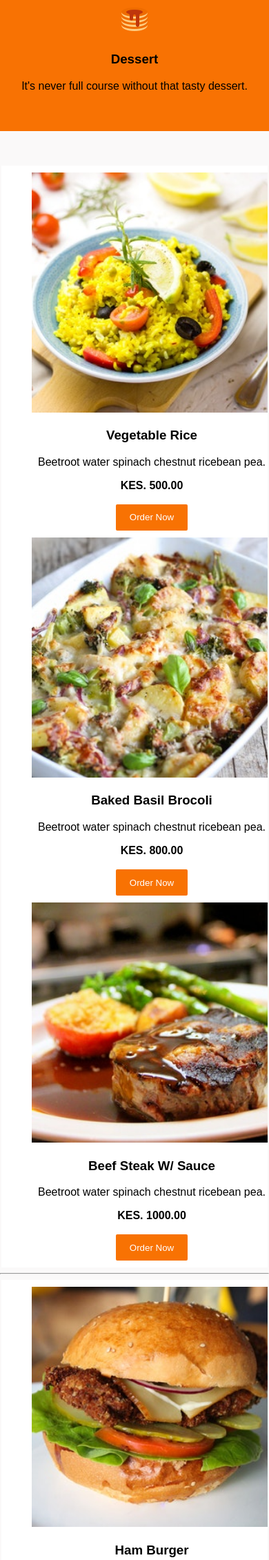
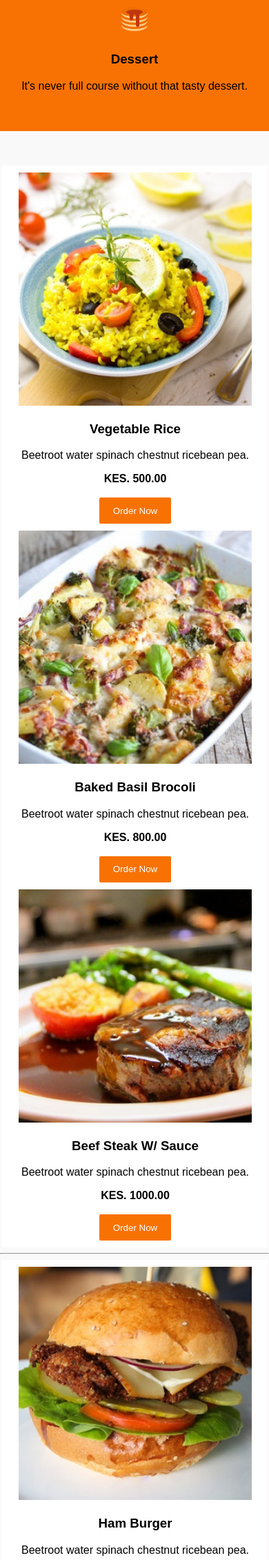
Before and after one commit to ThaDeveloper/Fast-Food-Fast, a PHP site: page / in a window 390 px wide. Shown: the part 1382-3643 px from the top of the page at 69% size. Run offline with PHP 8.4, Linux system fonts and the light colour scheme; some libraries are stand-ins or nearby versions.

Commit message:
[fix #160070318] fix testimonails mobile padding, content smaller desktop padding

```diff
--- a/UI/css/main.css
+++ b/UI/css/main.css
@@ -104,6 +104,9 @@ nav ul li ul li a {
     padding: 30px 0 20px 0;
     background: #f87203;
 }
+#overview .container{
+    padding-left: 8%;
+}
 #overview .container .item {
     width: calc(100%/4.5);
     float: left;
@@ -120,7 +123,7 @@ nav ul li ul li a {
 #content .container{
     background: #ffffff;
     margin:0 auto;
-    padding-left: 20px;
+    padding-left: 10px;
 }
 #content .container .item {
     width: calc(100%/3.1);
@@ -129,7 +132,7 @@ nav ul li ul li a {
     margin: 10px 0 10px 15px;
   }
   #content .container .item img{
-    width: 95%;
+    width: 100%;
 }
 
 @media only screen and (max-width: 768px) {
@@ -171,6 +174,17 @@ nav ul li ul li a {
         padding: 10px 10px 10px 10px !important;
 
     }
+    #content .container{
+        padding-right: 38px !important;
+        padding-left: 10px !important;
+    }
+    #testimonials .container .column{
+        width: 100%;
+
+    }
+    #testimonials .container{
+        padding-right: 20px;
+    }
 }
 @media screen and (min-width: 769px){
     .nav-list{
@@ -181,6 +195,12 @@ nav ul li ul li a {
         float: left;
         text-align: center;
       }
+}
+
+@media only screen and (min-width: 769px) and (max-width: 1000px) {
+    #content .container{
+        padding-right: 10px !important;
+    }
 }
 
 #nav-toggle {
@@ -226,7 +246,7 @@ header{
     background-size: cover;
 }
 
-#content .container, #overview .container, #how .container{
+#content .container, #overview .container, #testimonials .container{
     width: 99%;
     margin: 0 auto;
     overflow: hidden;
@@ -301,7 +321,7 @@ header{
     display: table;
     clear: both;
 }
-#how h1{
+#testimonials h1{
     text-align: center;
 }
 .column img {
--- a/UI/index.html
+++ b/UI/index.html
@@ -167,7 +167,7 @@
         </div>
     </section>
     <hr>
-    <section id="how">
+    <section id="testimonials">
         <h1>Testimonials</h1>
         <div class="container inforow">
             <div class="column">
```
